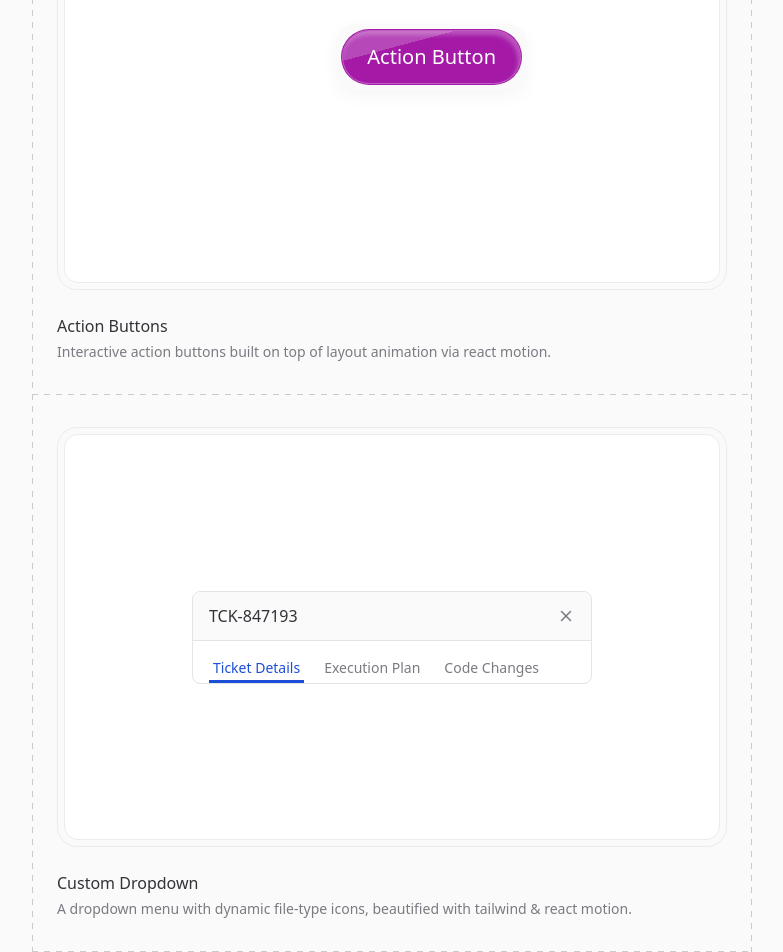
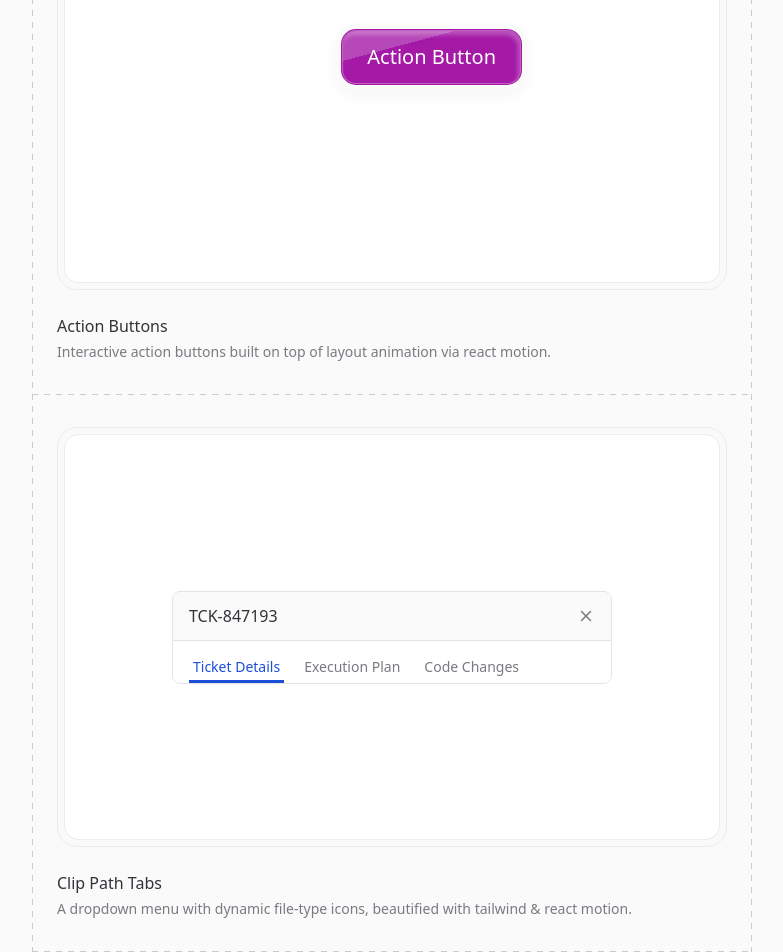
Before and after one commit to vishalanandesc/engineering-experiments, a Next.js app: page / in a window 1280 px wide. Shown: the part 909-1861 px from the top of the page, without its empty margins (248-1031 px from the left). Built offline with nearby package versions, Linux system fonts and the light colour scheme.

Commit message:
fix(tab-nav): fix overall incosistency

```diff
--- a/app/components/action-buttons.tsx
+++ b/app/components/action-buttons.tsx
@@ -77,7 +77,7 @@ export default function ActionButtons() {
               onClick={() => setIsOpen(true)}
               whileHover={{ scale: 1 }}
               whileTap={{ scale: 0.95 }}
-              className="relative flex cursor-pointer items-center justify-center rounded-full border-[0.5px]
+              className="relative flex cursor-pointer items-center justify-center rounded-xl border-[0.5px]
               border-white/30 bg-[#A41AA7] px-6 py-4 text-xl font-medium leading-[100%] text-white
               shadow-[-2px_4px_4px_0_rgba(255,255,255,0.25)_inset,_0_0_0_1px_#A41AA7]
               overflow-hidden transition-all duration-150 ease-out
--- a/app/components/tab-nav.tsx
+++ b/app/components/tab-nav.tsx
@@ -10,7 +10,6 @@ interface TabNavProps {
 
 export default function TabNav({ width = '100%', className = '' }: TabNavProps) {
   const [activeTab, setActiveTab] = useState("details");
-
   const tabs = [
       { id: "details", label: "Ticket Details" },
       { id: "plan", label: "Execution Plan" },
@@ -22,9 +21,9 @@ export default function TabNav({ width = '100%', className = '' }: TabNavProps)
       className={`relative bg-white flex flex-col rounded-md border border-[#E4E4E4] overflow-hidden ${className}`}
       style={{ width }}>
       <div className="flex justify-between items-center px-4 py-3 bg-[#FAFAFA] border-b border-[#E4E4E4]">
-        <p className="text-base text-[#323238] font-medium tracking-normal">TCK-847193</p>
+        <p className="text-base text-primary font-medium tracking-normal">TCK-847193</p>
         <div className="cursor-pointer">
-          <X size={18} color="#7A7A82" />
+          <X size={18} color="var(--secondary)"/>
         </div>
       </div>
 
@@ -32,8 +31,8 @@ export default function TabNav({ width = '100%', className = '' }: TabNavProps)
                 {tabs.map((tab) => (
                     <motion.button
                         key={tab.id}
-                        className={`relative flex py-2 px-1 cursor-pointer h-[34px] text-[14px] font-medium transition-colors duration-200 ${
-                            activeTab === tab.id ? "text-[#1D4ED8]" : "text-[#7A7A82] hover:text-[#323238]"
+                        className={`relative flex py-2 px-1 cursor-pointer h-[34px] text-sm font-medium transition-colors duration-200 ${
+                            activeTab === tab.id ? "text-[#1D4ED8]" : "text-secondary hover:text-primary"
                         }`}
                         onClick={() => setActiveTab(tab.id)}>
                         {tab.label}
--- a/app/page.tsx
+++ b/app/page.tsx
@@ -43,11 +43,11 @@ export default function Home() {
 
      <div className="w-full px-6 py-8 flex flex-col gap-6" style={dashedBorder("b", "#CBCBCB", 1)}>
        <CanvasArea>
-         <TabNav width="400px"/>
+         <TabNav width="440px"/>
        </CanvasArea>
 
        <ComponentDetails
-        title="Custom Dropdown"
+        title="Clip Path Tabs"
         description="A dropdown menu with dynamic file-type icons, beautified with tailwind & react motion."
         />
      </div>
```
